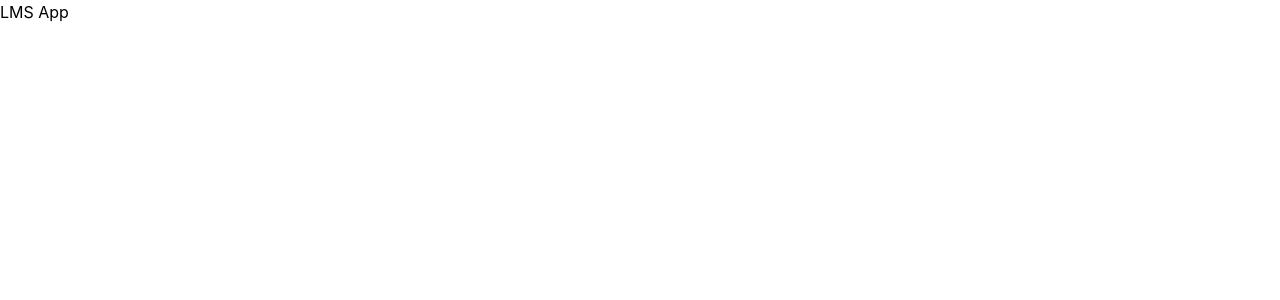
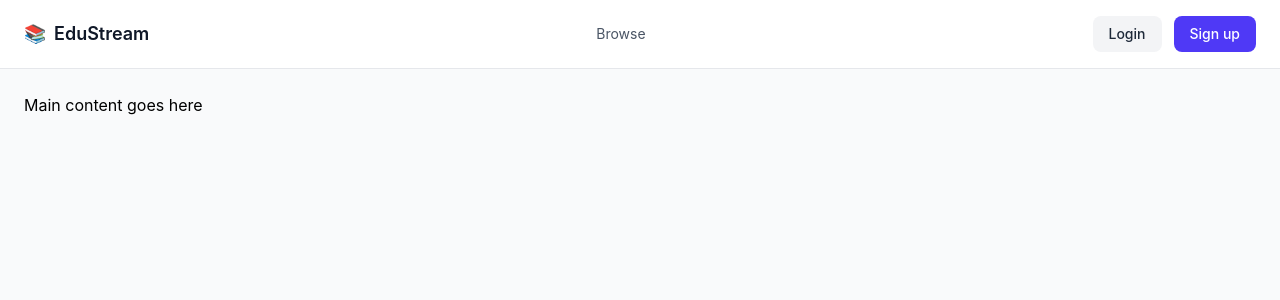
Before and after one commit to himanshugirase12/lms-mern, a React app in the folder frontend/: page / in a window 1280 px wide. Shown: the top 300 px of the page. Built offline with nearby package versions, Linux system fonts and the light colour scheme; the HTML template or start-up script is replaced by a standard one.

Commit message:
Add Navbar, Button, and Card components with basic styling and functionality

```diff
--- a/frontend/src/App.jsx
+++ b/frontend/src/App.jsx
@@ -1,7 +1,12 @@
+import Navbar from './components/Navbar';
+
 function App() {
   return (
-    <div>
-      <h1>LMS App</h1>
+    <div className="min-h-screen bg-gray-50">
+      <Navbar />
+      <div className="p-6">
+        <p>Main content goes here</p>
+      </div>
     </div>
   );
 }
--- /dev/null
+++ b/frontend/src/components/Button.jsx
@@ -0,0 +1,22 @@
+const Button = ({ children, variant = 'primary', onClick, type = 'button', disabled = false, className = '' }) => {
+    const baseStyles = 'px-4 py-2 rounded-lg font-medium text-sm transition-colors disabled:opacity-50 disabled:cursor-not-allowed';
+
+    const variants = {
+      primary: 'bg-indigo-600 text-white hover:bg-indigo-700',
+      secondary: 'bg-gray-100 text-gray-800 hover:bg-gray-200',
+      danger: 'bg-red-600 text-white hover:bg-red-700',
+    };
+
+    return (
+      <button
+        type={type}
+        onClick={onClick}
+        disabled={disabled}
+        className={`${baseStyles} ${variants[variant]} ${className}`}
+      >
+        {children}
+      </button>
+    );
+  };
+
+  export default Button;
--- /dev/null
+++ b/frontend/src/components/Card.jsx
@@ -0,0 +1,9 @@
+const Card = ({ children, className = '' }) => {
+    return (
+      <div className={`bg-white border border-gray-200 rounded-xl shadow-sm ${className}`}>
+        {children}
+      </div>
+    );
+  };
+
+export default Card;
--- /dev/null
+++ b/frontend/src/components/Navbar.jsx
@@ -0,0 +1,50 @@
+import { Link, useNavigate } from 'react-router-dom';
+import { useAuth } from '../context/AuthContext';
+import Button from './Button';
+
+const Navbar = () => {
+  const { user, logout } = useAuth();
+  const navigate = useNavigate();
+
+  const handleLogout = () => {
+    logout();
+    navigate('/login');
+  };
+
+  return (
+    <nav className="flex items-center justify-between px-6 py-4 border-b border-gray-200 bg-white">
+      <Link to="/" className="flex items-center gap-2 font-semibold text-lg text-gray-900">
+        <span className="text-indigo-600">📚</span> EduStream
+      </Link>
+
+      <div className="flex items-center gap-6 text-sm text-gray-600">
+        <Link to="/" className="hover:text-gray-900">Browse</Link>
+        {user && (
+          <Link to="/dashboard" className="hover:text-gray-900">
+            {user.role === 'instructor' ? 'My Courses' : 'My Learning'}
+          </Link>
+        )}
+      </div>
+
+      <div className="flex items-center gap-3">
+        {user ? (
+          <>
+            <span className="text-sm text-gray-700">{user.name}</span>
+            <Button variant="secondary" onClick={handleLogout}>Logout</Button>
+          </>
+        ) : (
+          <>
+            <Link to="/login">
+              <Button variant="secondary">Login</Button>
+            </Link>
+            <Link to="/signup">
+              <Button variant="primary">Sign up</Button>
+            </Link>
+          </>
+        )}
+      </div>
+    </nav>
+  );
+};
+
+export default Navbar;
```
